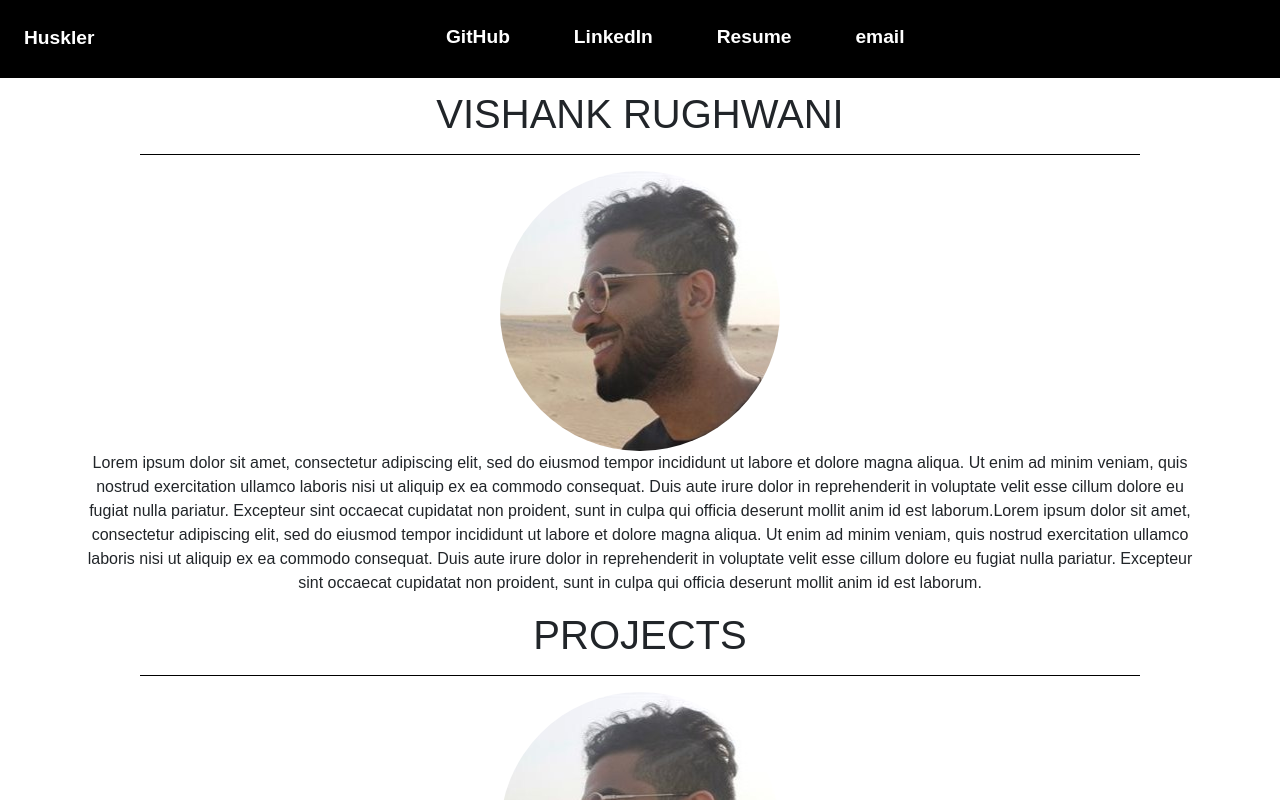
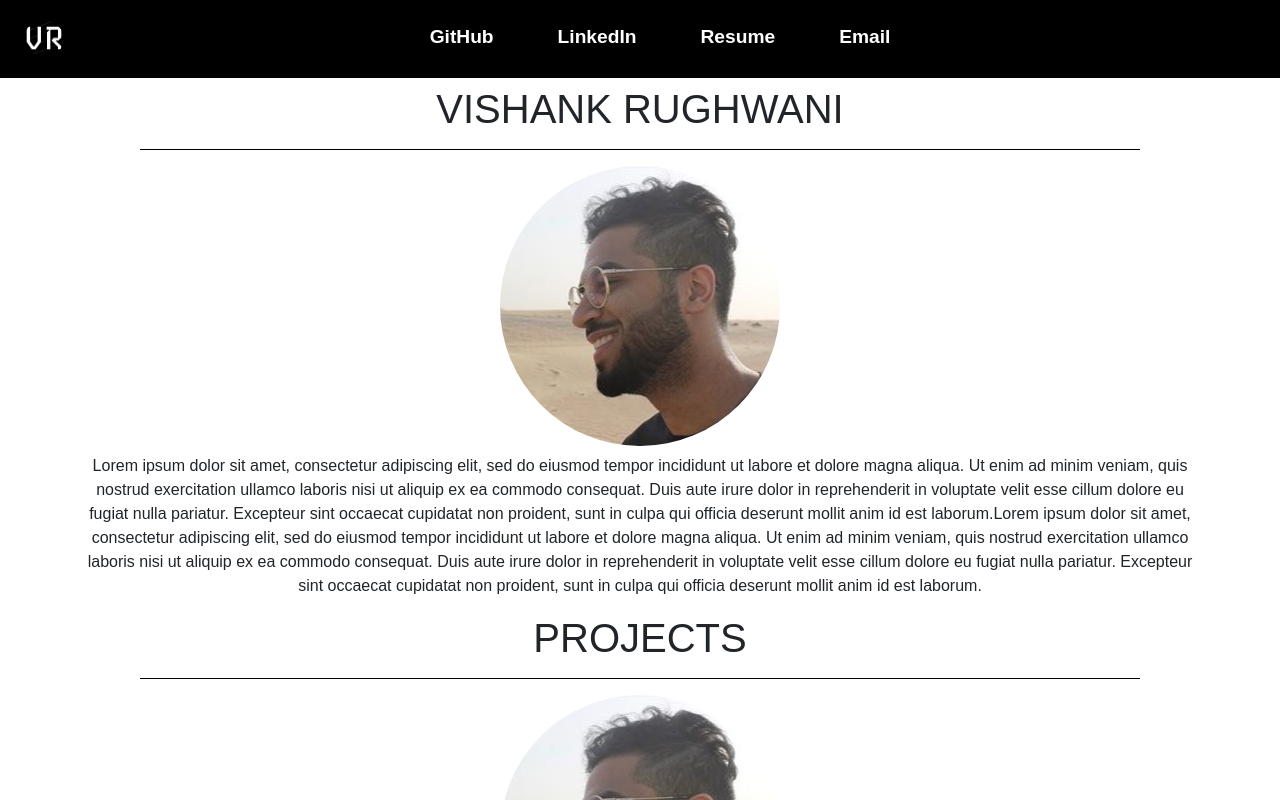
Before and after one commit to vishankrug/personal-website, a React (Create React App) app: page / in a window 1280 px wide. Shown: the top 800 px of the page. Built offline with nearby package versions, Linux system fonts and the light colour scheme.

Commit message:
added temp fix to navbar

```diff
--- a/src/App.css
+++ b/src/App.css
@@ -4,6 +4,11 @@
 
 .homepage{
   text-align: center;
+}
+
+.hide{
+  font-size: 4rem;
+  visibility: hidden;
 }
 
 
@@ -22,8 +27,8 @@
 
 .navbar-child-a{
   display: flex;
+  position: relative;
   align-items: center;
-
 }
 
 .navbar-child-b{
@@ -52,7 +57,15 @@
 }
 
 .topbar{
-  position: relative;
+  position: fixed;
   width: 100%;
-  margin-bottom: .8rem;
 }
+
+.favicon{
+  max-width: 40px;
+  height: auto;
+}
+
+.text {
+  padding-top: .5rem;
+}
--- a/src/Homepage.js
+++ b/src/Homepage.js
@@ -1,6 +1,7 @@
 export function About(){
     return(
-        <div className="homepage">
+        <div className="homepage firstitem">
+            <h1 className="hide">-</h1>
             <h1>VISHANK RUGHWANI</h1>
             <hr size="100" width="1000" color="black" />
             <div>
--- a/src/Navbar.js
+++ b/src/Navbar.js
@@ -8,7 +8,7 @@ export function NavBar(){
 
     <div className="navbar-flex">
       <div className="navbar-child-a mx-2 navbar-navlink">
-        Huskler
+        <img className="rounded-circle favicon" src={"./favicon.png"}  alt={"an image of Vishank"}/>
       </div>
 
       <div className="navbar-child-b mx-2">
@@ -23,7 +23,7 @@ export function NavBar(){
             Resume
           </li>
           <li className="navbar-list navbar-navlink">
-            email
+            Email
           </li>
         </ul>
       </div>
```
Also changed, not shown: 1 other file (tests, documents, lock files or other folders).
